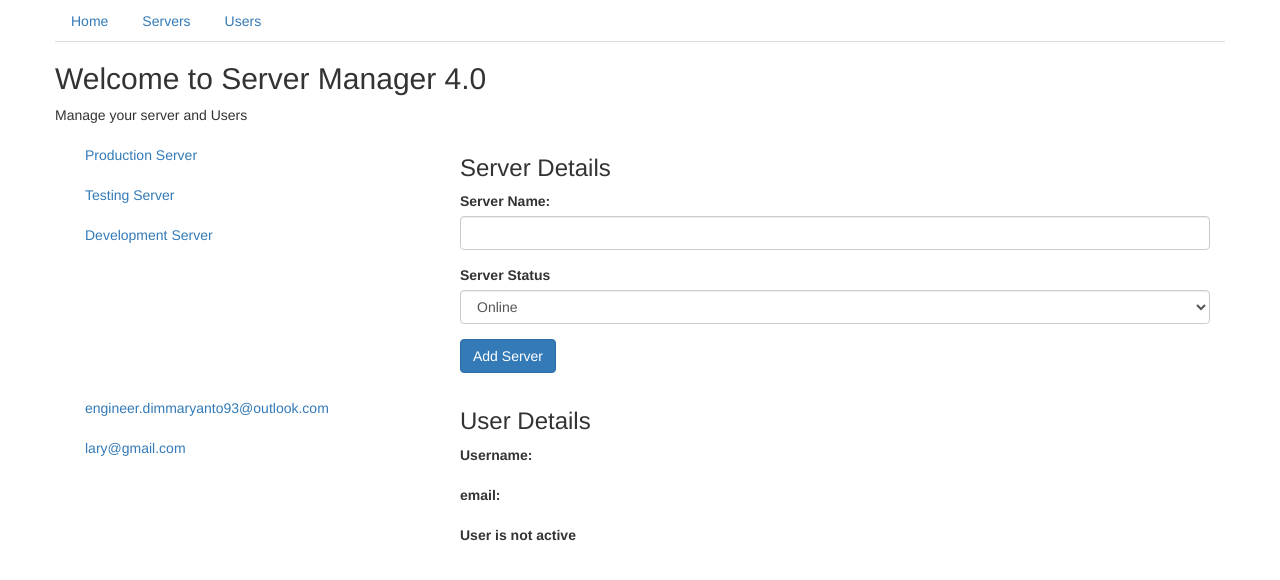
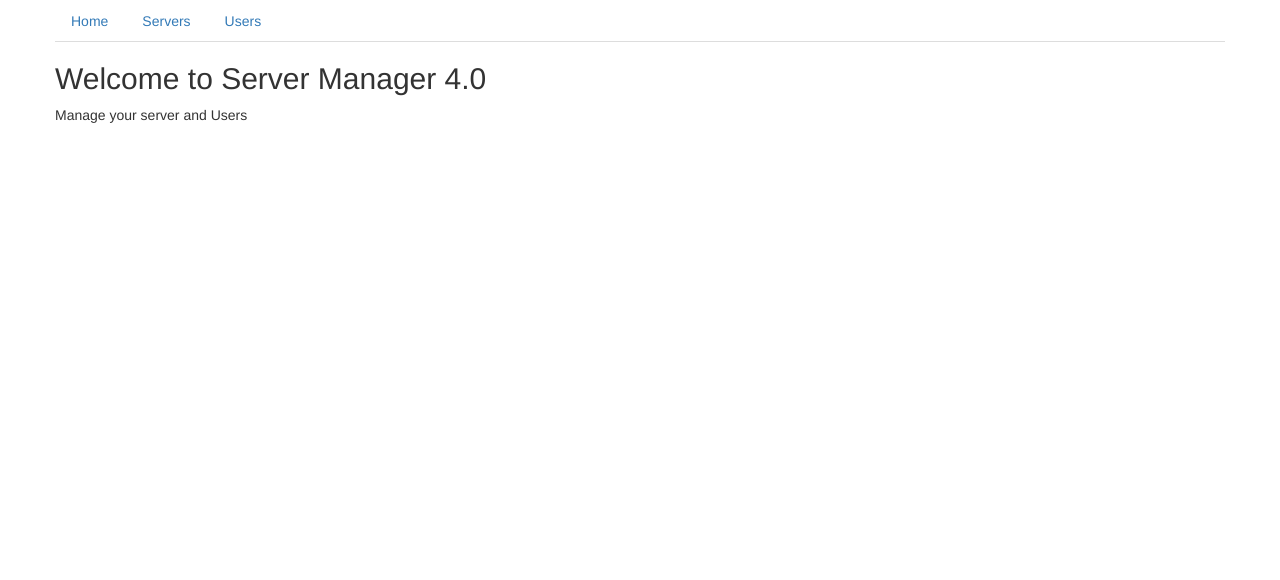
Before and after one commit to dimMaryanto93/ng-4, an Angular app: page / in a window 1280 px wide. Shown: the top 580 px of the page. Built offline with nearby package versions, Linux system fonts and the light colour scheme.

Commit message:
configuring an urls with routes

```diff
--- a/src/app/app.component.html
+++ b/src/app/app.component.html
@@ -8,12 +8,6 @@
   </div>
 
   <div class="row">
-    <app-home></app-home>
-  </div>
-  <div class="row">
-    <app-servers></app-servers>
-  </div>
-  <div class="row">
-    <app-users></app-users>
+    <router-outlet></router-outlet>
   </div>
 </div>
```
Also changed, not shown: src/app/app.module.ts (+13 -3 lines).
